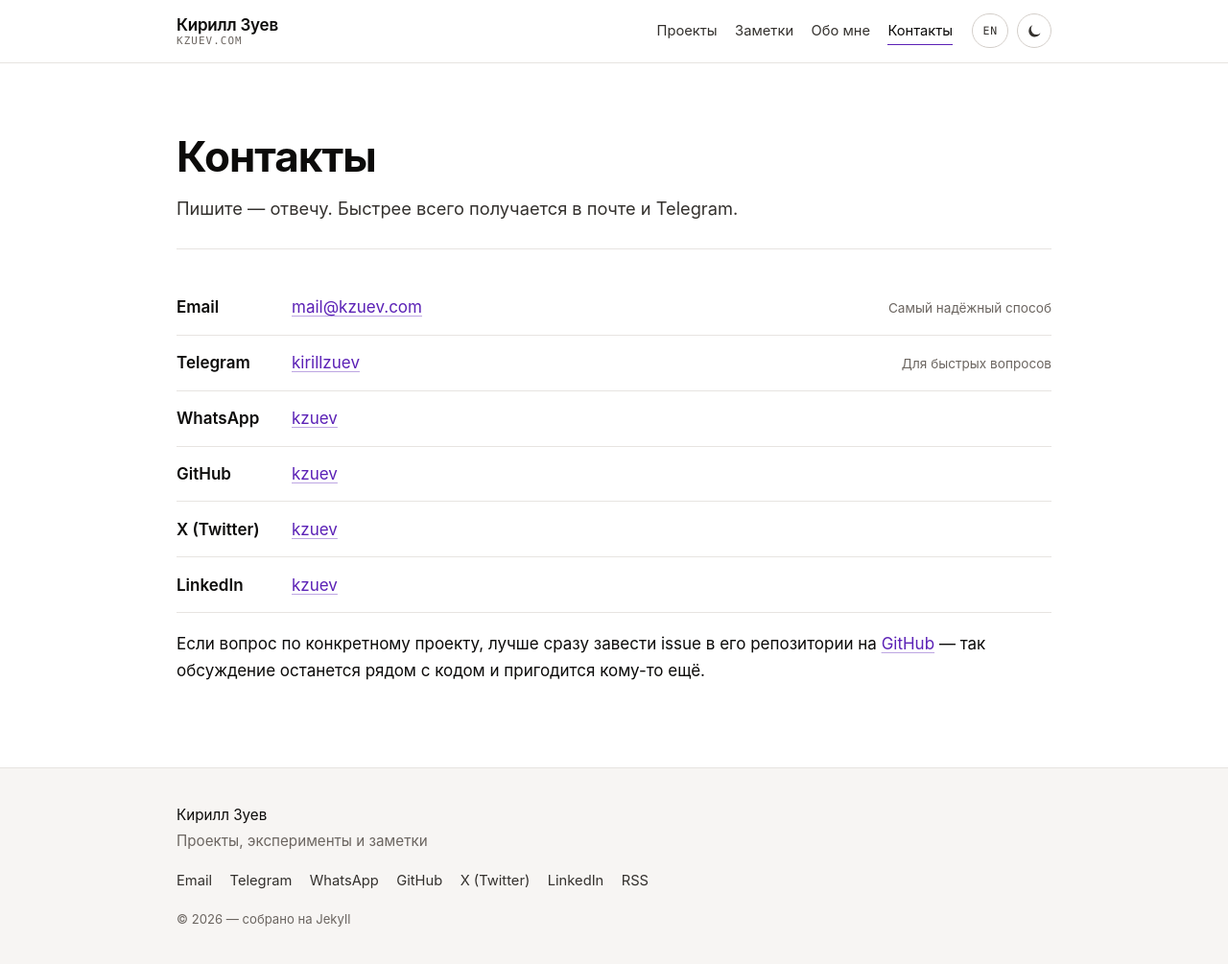
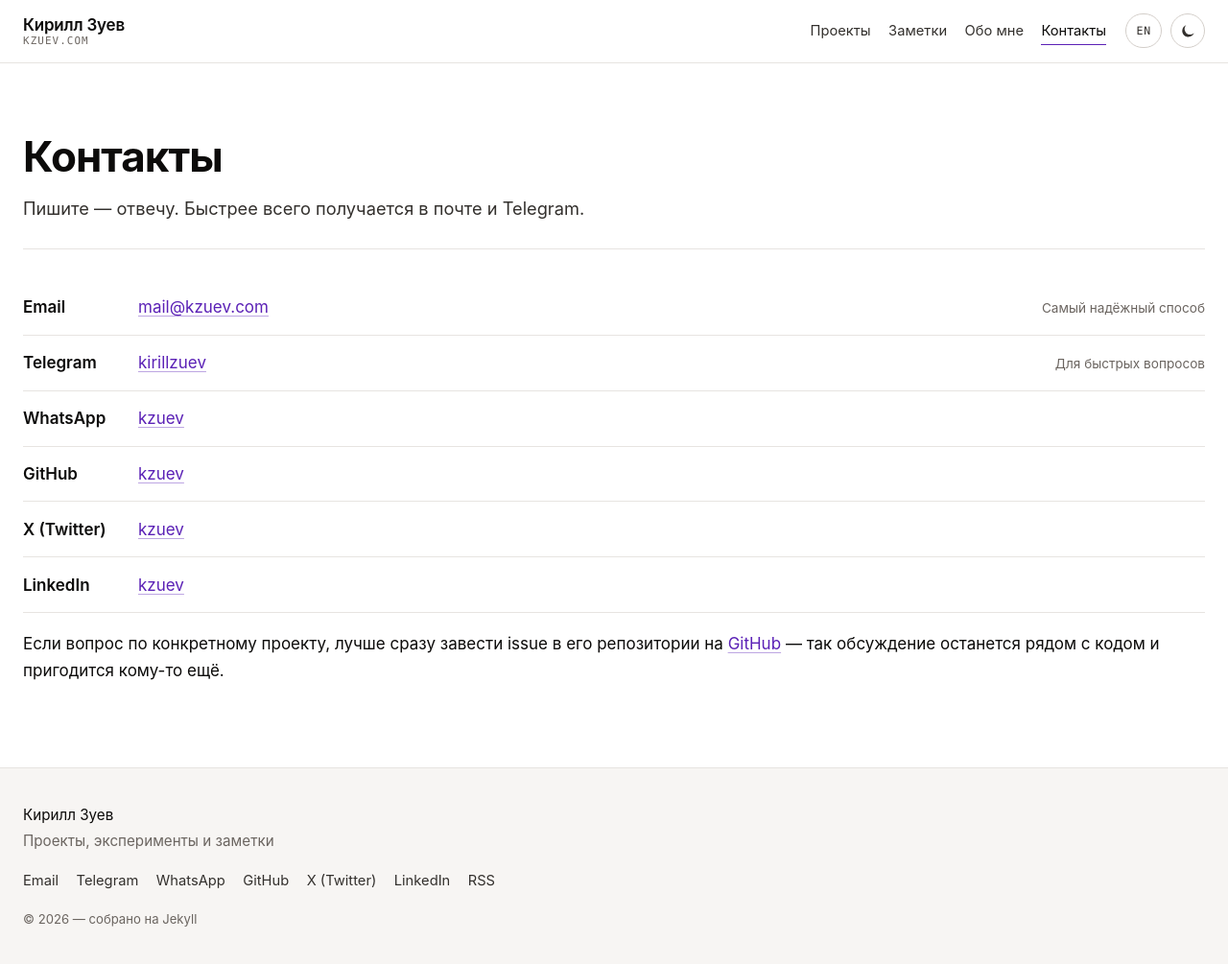
Before and after one commit to KZuev/KZuev, a Jekyll site: the page built from contacts.md, in a window 1280 px wide and 1006 px high. Shown: the whole window at 96% size. Built offline with Jekyll 4.4.1, drawn with Linux system fonts in a browser that asks for light colours.

Commit message:
Update main.scss
Контейнер сайта расширен до 100rem

```diff
--- a/assets/css/main.scss
+++ b/assets/css/main.scss
@@ -55,7 +55,7 @@
   @include light-tokens;
 
   --radius: 10px;
-  --shell: 60rem;
+  --shell: 100rem;
   --step: clamp(3rem, 7vw, 4.5rem);
 
   --sans: -apple-system, BlinkMacSystemFont, "Segoe UI", Roboto, "Helvetica Neue",
```
